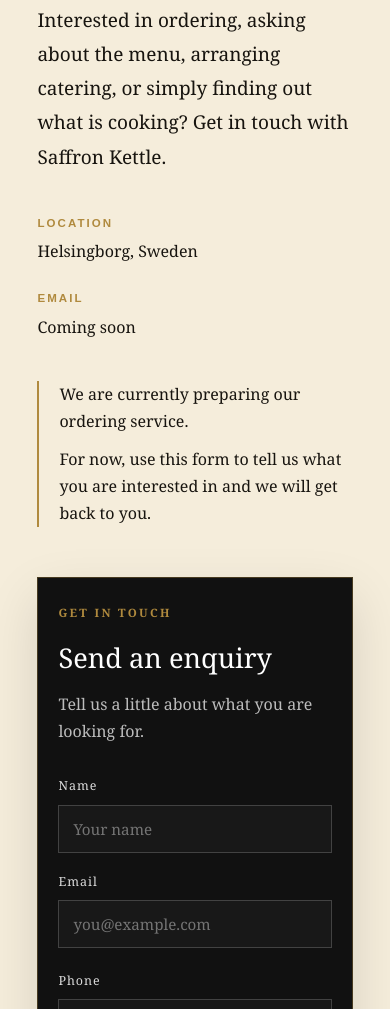
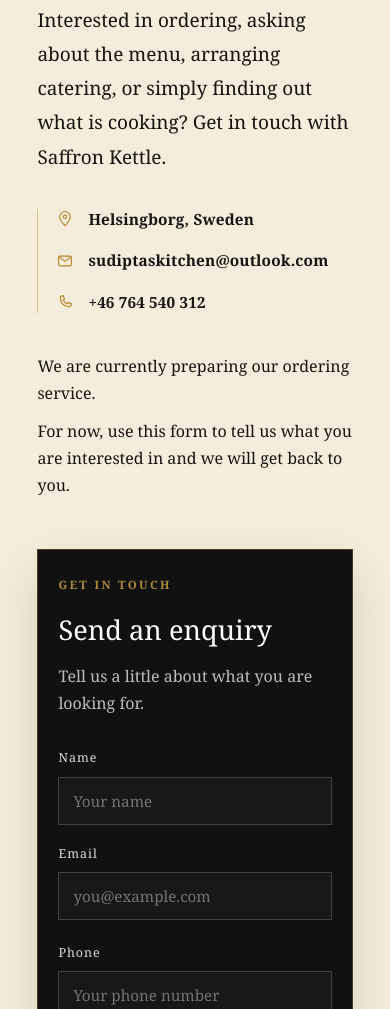
Before and after one commit to dipanjansikdar/saffronkettle, a plain HTML site: page index.html in a window 390 px wide. Shown: the part 7591-8600 px from the top of the page. Drawn offline with Linux system fonts and the light colour scheme.

Commit message:
V1.5.2 – Contact details layout baseline

```diff
--- a/index.html
+++ b/index.html
@@ -643,29 +643,47 @@
 
       <div class="contact-details">
 
+        <!-- LOCATION -->
         <div class="contact-detail">
+          <span class="contact-icon" aria-hidden="true">
+            <svg viewBox="0 0 24 24">
+              <path d="M12 21c4-4.2 7-8.1 7-12a7 7 0 1 0-14 0c0 3.9 3 7.8 7 12Z"/>
+              <circle cx="12" cy="9" r="2.2"/>
+            </svg>
+          </span>
 
-              <small>
-                LOCATION
-              </small>
+          <strong>Helsingborg, Sweden</strong>
+        </div>
+
+        <!-- EMAIL -->
+        <div class="contact-detail">
+          <span class="contact-icon" aria-hidden="true">
+            <svg viewBox="0 0 24 24">
+              <rect x="3.5" y="5.5" width="17" height="13" rx="1.5"/>
+              <path d="m4.5 7 7.5 5.5L19.5 7"/>
+            </svg>
+          </span>
 
           <strong>
-                Helsingborg, Sweden
+            <a href="mailto:sudiptaskitchen@outlook.com">
+              sudiptaskitchen@outlook.com
+            </a>
           </strong>
-
         </div>
 
-
+        <!-- PHONE -->
         <div class="contact-detail">
-
-              <small>
-                EMAIL
-              </small>
+          <span class="contact-icon" aria-hidden="true">
+            <svg viewBox="0 0 24 24">
+              <path d="M7.2 4.2 9.5 3.5l2 4.5-2 1.4a13.5 13.5 0 0 0 5.1 5.1l1.4-2 4.5 2-.7 2.3a2.2 2.2 0 0 1-2.2 1.5C10.3 17.9 6.1 13.7 5.7 6.4a2.2 2.2 0 0 1 1.5-2.2Z"/>
+            </svg>
+          </span>
 
           <strong>
-                Coming soon
+            <a href="tel:+46764540312">
+              +46 764 540 312
+            </a>
           </strong>
-
         </div>
 
       </div>
--- a/style.css
+++ b/style.css
@@ -815,10 +815,6 @@
   flex-wrap: wrap;
 }
 
-.contact-details div {
-  display: grid;
-  gap: 5px;
-}
 
 .contact-details small {
   color: var(--gold-dark);
@@ -1909,31 +1905,139 @@
 
 /* =========================================================
    CONTACT DETAILS
+   Premium vertical contact treatment
 ========================================================= */
 
 .contact-details {
-  display: grid;
-  gap: 24px;
-
+  display: flex;
+  flex-direction: column;
+  gap: 18px;
   margin-top: 40px;
-}
+  width: 100%;
+
+  padding-left: 18px;
+  border-left: 1px solid rgba(184, 134, 43, 0.45);
+}
+
+
+/* ---------------------------------------------------------
+   Individual contact row
+--------------------------------------------------------- */
 
 .contact-detail {
   display: flex;
-  flex-direction: column;
-  gap: 7px;
-}
-
-.contact-detail small {
-  font-size: 0.72rem;
-  letter-spacing: 0.18em;
+  align-items: center;
+  gap: 15px;
+  width: 100%;
+}
+
+
+/* ---------------------------------------------------------
+   Modern gold icon
+--------------------------------------------------------- */
+
+.contact-icon {
+  width: 22px;
+  height: 22px;
+  flex: 0 0 22px;
+
+  display: flex;
+  align-items: center;
+  justify-content: center;
+}
+
+.contact-icon svg {
+  width: 19px;
+  height: 19px;
+
+  fill: none;
+  stroke: #b8862b;
+  stroke-width: 1.5;
+  stroke-linecap: round;
+  stroke-linejoin: round;
+}
+
+
+/* ---------------------------------------------------------
+   Contact text
+--------------------------------------------------------- */
+
+.contact-detail strong {
+  display: block;
+
+  font-size: 1.05rem;
   font-weight: 600;
-  color: #b08a3e;
-}
-
-.contact-detail strong {
-  font-size: 1rem;
-  font-weight: 500;
+  line-height: 1.4;
+  letter-spacing: 0.01em;
+
+  color: #171512;
+}
+
+
+/* ---------------------------------------------------------
+   Contact links
+--------------------------------------------------------- */
+
+.contact-detail a {
+  color: inherit;
+  text-decoration: none;
+  transition: color 0.2s ease;
+}
+
+.contact-detail a:hover {
+  color: #b8862b;
+}
+
+
+/* =========================================================
+   MOBILE
+========================================================= */
+
+@media (max-width: 800px) {
+
+  .contact-details {
+    gap: 17px;
+    margin-top: 35px;
+    padding-left: 16px;
+  }
+
+  .contact-detail {
+    gap: 13px;
+  }
+
+  .contact-icon {
+    width: 21px;
+    height: 21px;
+    flex-basis: 21px;
+  }
+
+  .contact-icon svg {
+    width: 18px;
+    height: 18px;
+  }
+
+  .contact-detail strong {
+    font-size: 1rem;
+    font-weight: 600;
+  }
+
+}
+
+
+/* =========================================================
+   SMALL MOBILE
+========================================================= */
+
+@media (max-width: 520px) {
+
+  .contact-details {
+    gap: 16px;
+  }
+
+  .contact-detail strong {
+    font-size: 0.96rem;
+  }
+
 }
 
 
@@ -1943,9 +2047,9 @@
 
 .contact-note {
   margin-top: 40px;
-  padding-left: 20px;
-
-  border-left: 2px solid #b08a3e;
+  padding-left: 0;
+
+  border-left: none;
 }
 
 .contact-note p {
@@ -2128,6 +2232,10 @@
     max-width: none;
   }
 
+  .contact-details {
+  grid-template-columns: 1fr;
+  gap: 20px;
+}
   .contact-form-card {
     padding: 30px 25px;
   }
```
Lines whose indentation alone changed are shown as unchanged.
